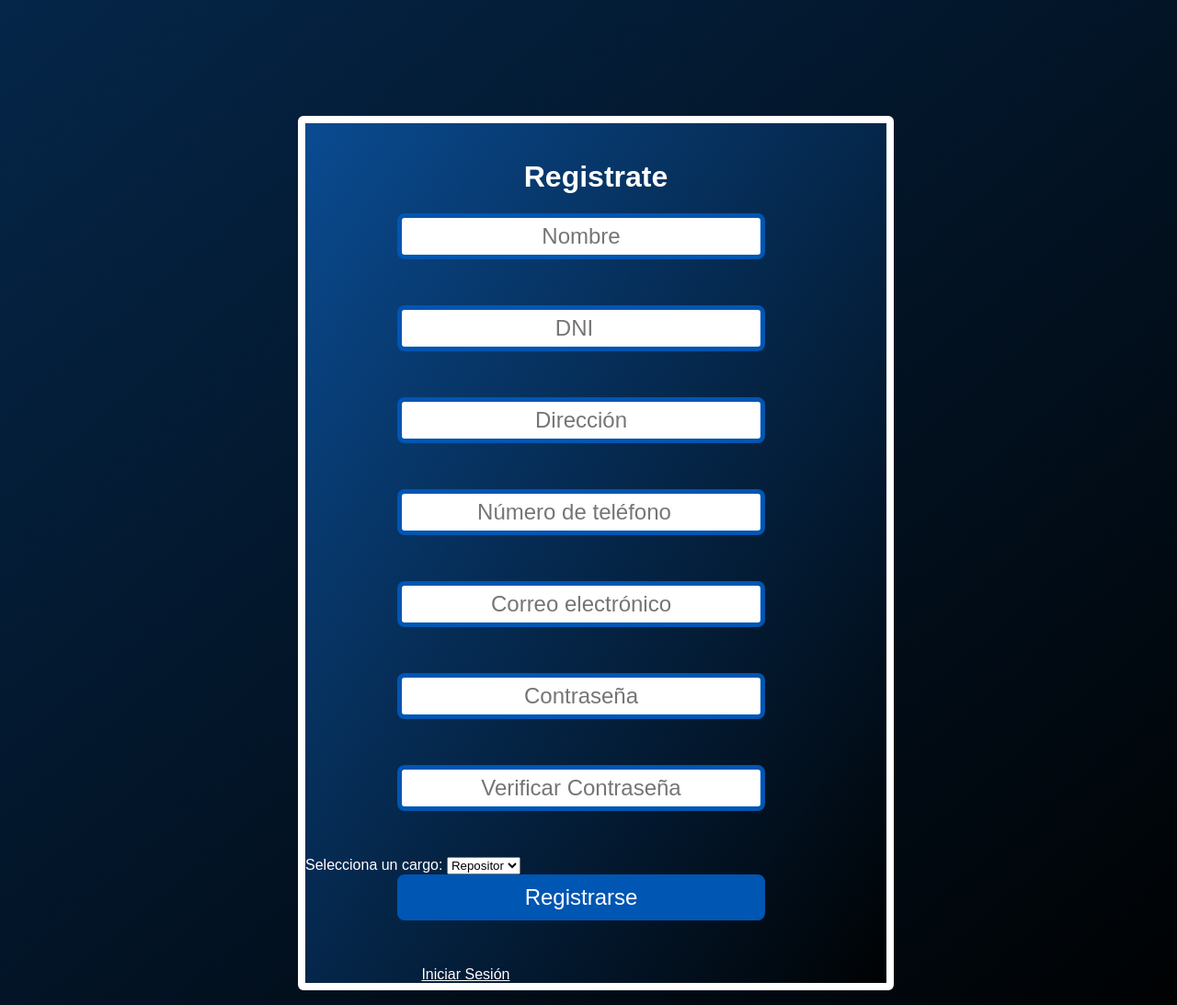
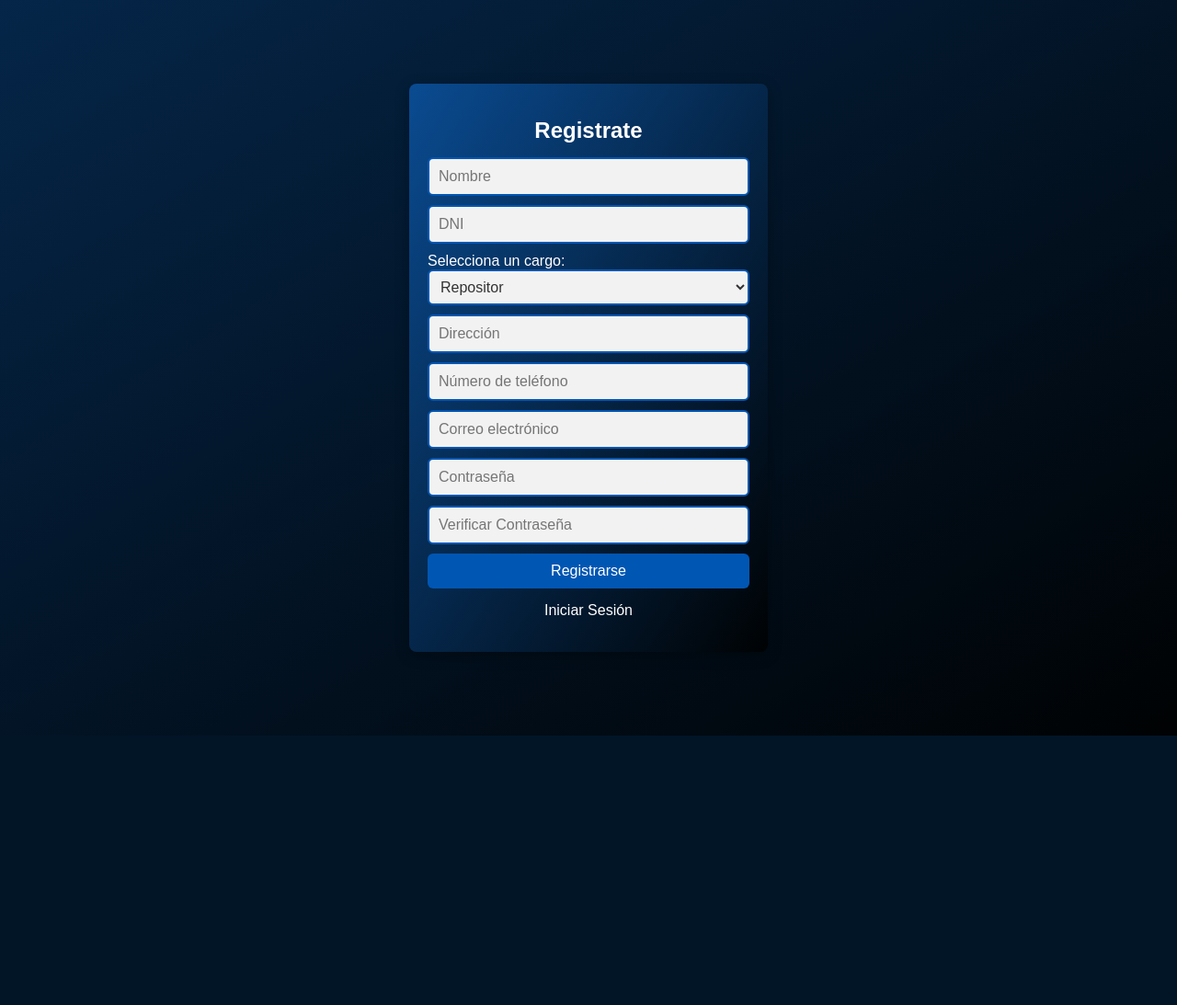
Before and after one commit to SPYROBO/galeazzi, a PHP site: page /register.php in a window 1280 px wide. Shown: the whole page at 92% size. After the commit the page ends 800 px from the top, so only its background shows below. Run offline with PHP 8.4, Linux system fonts and the light colour scheme.

Commit message:
arreglo registro css

```diff
--- a/css/register.css
+++ b/css/register.css
@@ -2,43 +2,94 @@ body {
     background: linear-gradient(to bottom right, #052649, #000203);
     color: #ffffff;
     font-family: 'Arial', sans-serif;
+    margin: 0;
+    display: grid;
+    place-items: center;
+    height: 100vh;
 }
-h1{
+
+.container {
+    width: 100%;
+    max-width: 350px;
+    background: linear-gradient(to bottom right, #0a4b91, #000203);
+    padding: 20px;
+    border-radius: 8px;
+    box-shadow: 0 4px 15px rgba(0, 0, 0, 0.3);
+}
+
+h1 {
+    text-align: center;
+    font-size: 1.5em;
+    margin-bottom: 15px;
+}
+
+.alert {
+    color: #f8d7da;
+    background-color: #721c24;
+    padding: 10px;
+    border-radius: 5px;
+    margin-bottom: 15px;
     text-align: center;
 }
-input{
+
+.input-group {
+    margin-bottom: 10px;
+}
+
+input, select {
+    width: 100%;
+    padding: 10px;
+    font-size: 1em;
+    border-radius: 6px;
+    border: 2px solid #0056b3;
+    background-color: #f2f2f2;
+    color: #333;
+}
+
+input[type="submit"] {
+    background-color: #0056b3;
+    color: white;
+    border: none;
+    cursor: pointer;
+    font-size: 1em;
+    transition: background-color 0.3s ease;
+    padding: 10px 0;
+}
+
+input[type="submit"]:hover {
+    background-color: #003f7f;
+}
+
+a {
+    color: #ffffff;
+    display: block;
     text-align: center;
-    font-size: 1.5em;
-    border: 5px solid #0056b3;
-    width: 400px;
-    height: 50px;
-    border-radius: 8px;
-    margin-right: 130px;
-    margin-left: 100px;
-    margin-bottom: 50px;
+    margin-top: 15px;
+    font-size: 1em;
+    text-decoration: none;
 }
-.registrarse{
-    text-align: center;
-    font-size: 1.5em;
-    background-color: #0056b3;
-    color: #ffffff;
-    width: 400px;
-    height: 50px;
-    border-radius: 8px;
-    margin-right: 130px;
-    margin-left: 100px;
-    margin-bottom: 50px;
+
+a:hover {
+    text-decoration: underline;
 }
-a{
-    color: #ffffff;
-    margin-top: 20%;
-    margin-left: 20%;
+
+select {
+    background-color: #f2f2f2;
+    padding: 8px;
+    font-size: 1em;
 }
-.register{
-    border-radius: 6px;
-    border: 8px solid #ffffff;
-    width: 50%;
-    background: linear-gradient(to bottom right, #0a4b91, #000203);
-    margin-top: 10%;
-    margin-left: 25%;
+
+@media (max-width: 400px) {
+    .container {
+        width: 90%;
+        padding: 15px;
+    }
+
+    input, select {
+        padding: 8px;
+    }
+
+    h1 {
+        font-size: 1.3em;
+    }
 }
--- a/php/env.php
+++ b/php/env.php
@@ -1,6 +1,6 @@
 <?php
 try {
-    $dsn = "sqlsrv:Server=DESKTOP-QT2ARVV\SQLEXPRESS;Database=supermercado_cocos";
+    $dsn = "sqlsrv:Server=LAPTOP-245UM7MI\MYSQL;Database=supermercado_cocos";
     $usuario = "";
     $contrasena = "";
 
--- a/register.php
+++ b/register.php
@@ -1,15 +1,14 @@
 <head>
     <meta charset="UTF-8">
     <meta name="viewport" content="width=device-width, initial-scale=1.0">
-    <title>registro</title>
+    <title>Registro</title>
     <link rel="stylesheet" href="css/register.css">
-
 </head>
 <?php session_start(); ?>
-<div>
+<div class="container">
     <form action="php/register_info.php" method="POST" class="register">
-        <br>
-        <div><h1> Registrate </h1></div>
+        <h1>Registrate</h1>
+
         <?php
         if(isset($_SESSION['msj_error_register'])){
             $error = $_SESSION['msj_error_register'];
@@ -17,19 +16,49 @@
         }
         unset($_SESSION['msj_error_register']);
         ?>
+
+        <div class="input-group">
             <input type="text" placeholder="Nombre" name="Nombre" required>
+        </div>
+
+        <div class="input-group">
             <input type="number" placeholder="DNI" name="DNI" required>
-        <input type="text" placeholder="Dirección" name="Direccion" required>
-        <input type="number" placeholder="Número de teléfono" name="Numero" required>
-        <input type="email" placeholder="Correo electrónico" name="Correo" required>
-        <input type="password" placeholder="Contraseña" name="Contra1" pattern=".{7,}" title="La contraseña debe tener al menos 7 caracteres" required>
-        <input type="password" placeholder="Verificar Contraseña" name="Contra2" required>
+        </div>
+
+        <div class="input-group">
             <label for="cargo">Selecciona un cargo:</label>
             <select name="Puesto" id="emp_opcion" required>
-                <option value = "Repositor">Repositor</option>
-                <option value = "Vendedor"> Vendedor</option>
+                <option value="Repositor">Repositor</option>
+                <option value="Vendedor">Vendedor</option>
             </select>
+        </div>
+
+        <div class="input-group">
+            <input type="text" placeholder="Dirección" name="Direccion" required>
+        </div>
+
+        <div class="input-group">
+            <input type="number" placeholder="Número de teléfono" name="Numero" required>
+        </div>
+
+        <div class="input-group">
+            <input type="email" placeholder="Correo electrónico" name="Correo" required>
+        </div>
+
+        <div class="input-group">
+            <input type="password" placeholder="Contraseña" name="Contra1" pattern=".{7,}" title="La contraseña debe tener al menos 7 caracteres" required>
+        </div>
+
+        <div class="input-group">
+            <input type="password" placeholder="Verificar Contraseña" name="Contra2" required>
+        </div>
+
+        <div class="input-group">
             <input type="submit" value="Registrarse" class="registrarse">
-        <a href="login.php"> Iniciar Sesión </a>
+        </div>
+
+        <div class="input-group">
+            <a href="login.php">Iniciar Sesión</a>
+        </div>
     </form>
 </div>
```
Lines whose indentation alone changed are shown as unchanged.
